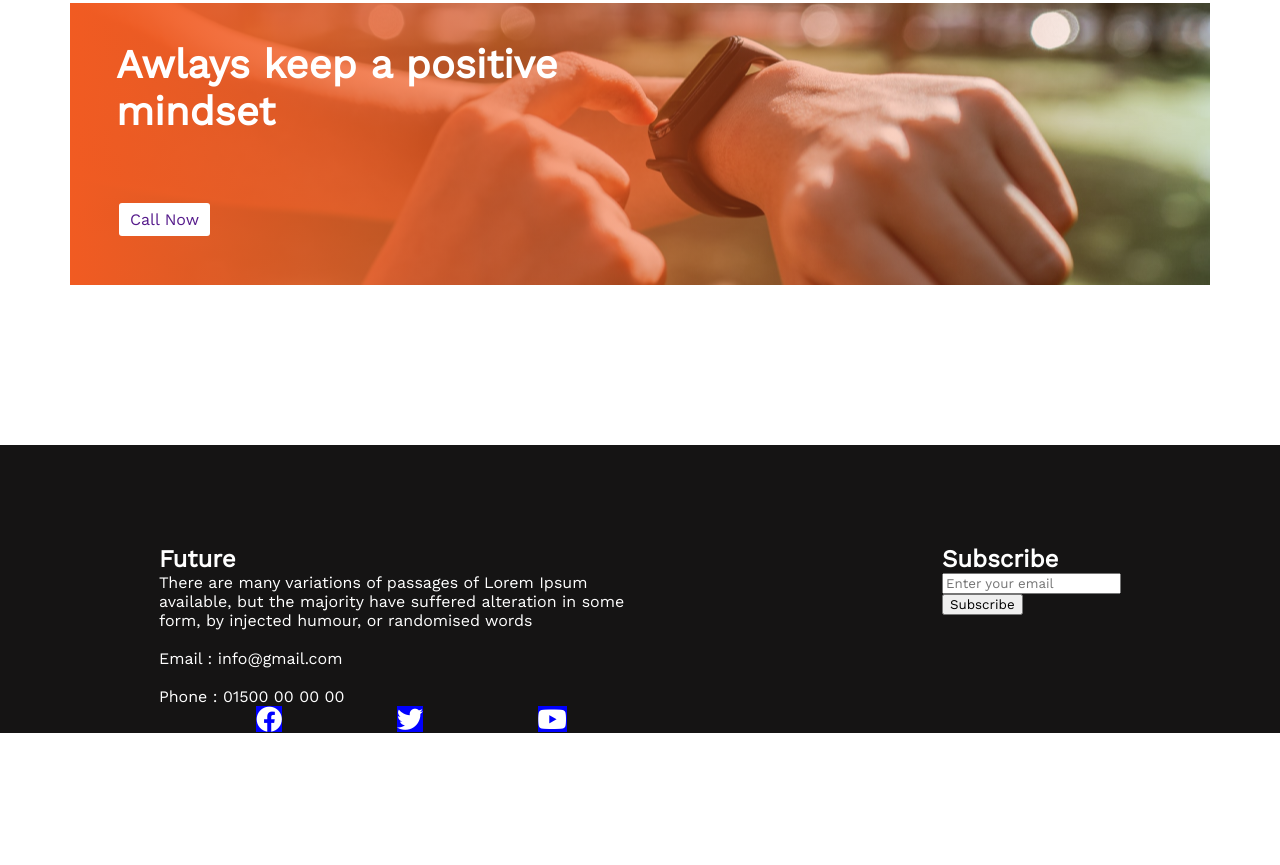
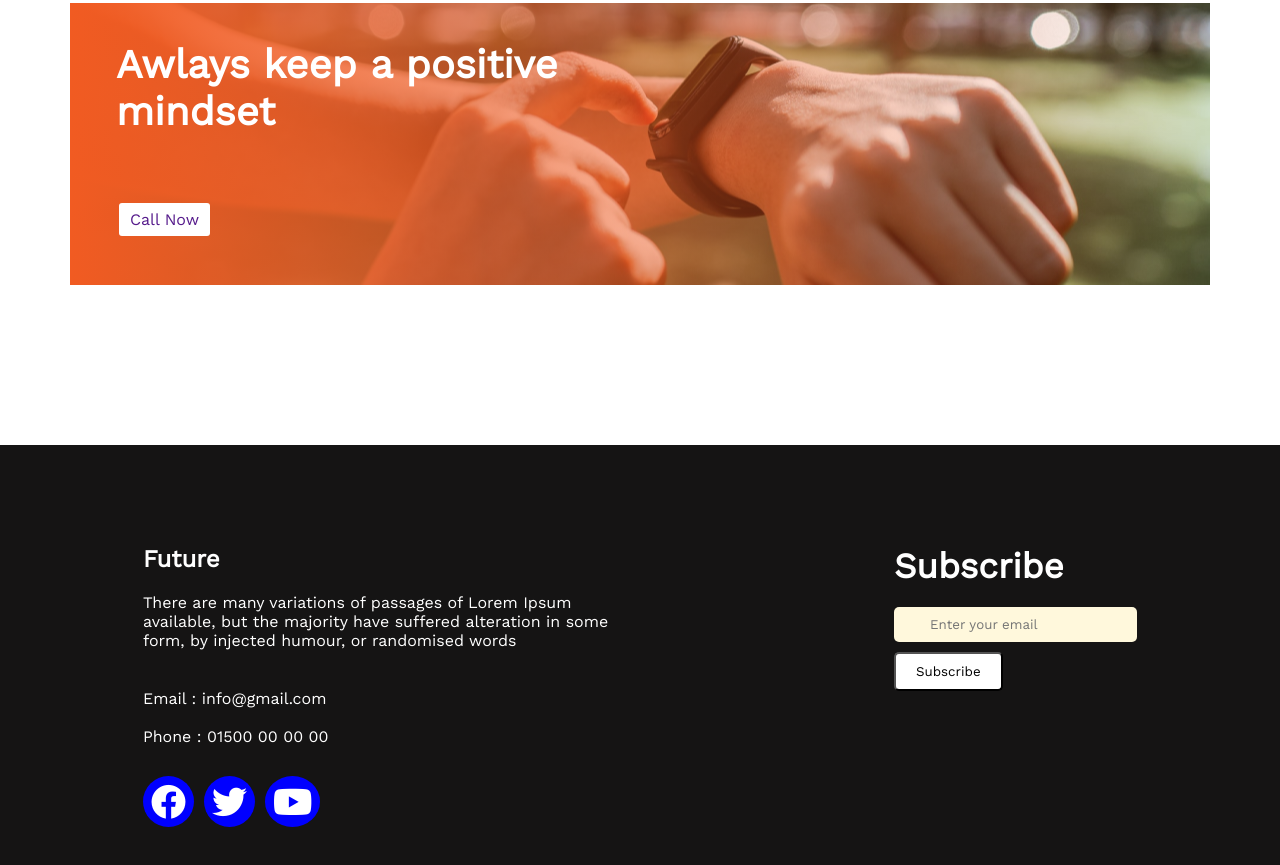
Before and after one commit to siddarthabiswas/new-year-new-me-2023, a plain HTML site: page index.html in a window 1280 px wide. Shown: the part 2892-3757 px from the top of the page. Before the commit the page ends 3625 px from the top, so only its background shows below. Drawn offline with nearby package versions, Linux system fonts and the light colour scheme.

Commit message:
added all

```diff
--- a/index.html
+++ b/index.html
@@ -94,7 +94,7 @@
             <section class="future-section">
                 <div class="future-contact">
                     <h2>Future</h2>
-                    <p>There are many variations of passages of Lorem Ipsum <br> available, but the majority have
+                    <p class="future-content">There are many variations of passages of Lorem Ipsum <br> available, but the majority have
                         suffered alteration in some <br> form, by injected humour, or randomised words</p> <br>
                     <p>Email : info@gmail.com</p> <br>
                     <p>Phone : 01500 00 00 00</p>
--- a/style/style.css
+++ b/style/style.css
@@ -155,11 +155,11 @@ main{
 }
 
 .future-section {
-
     background: #151414;
     margin-top: 100px;
     display: flex;
     padding-top: 100px;
+    padding-bottom: 100px;
 }
 
 .failures-list li {
@@ -175,19 +175,41 @@ main{
     color: #fff;
 }
 
-.Subscribe {
 
-
-    color: #fff;
-}
 .socialmedia li {
     list-style: none;
+    margin: 0;
 }
 .socialmedia {
     display: flex;
+    margin-top: 30px;
+    padding-left: 0;
 }
 .socialmedia li i {
-    font-size: 26px;
+    font-size: 35px;
     color: #fff;
     background-color: blue;
+    margin-right: 10px;
+    border-radius: 50%;
+    padding: 8px;
 }
+.future-content {
+    margin: 20px 0;
+}
+.Subscribe h2 {
+    color: #fff;
+    font-size: 35px;
+}
+.Subscribe input {
+    padding: 10px 36px;
+    border-radius: 5px;
+    border: none;
+    background: cornsilk;
+    margin-top: 20px;
+}
+.Subscribe button {
+    padding: 10px 20px;
+    background-color: #fff;
+    border-radius: 5px;
+    margin-top: 10px;
+}
```
